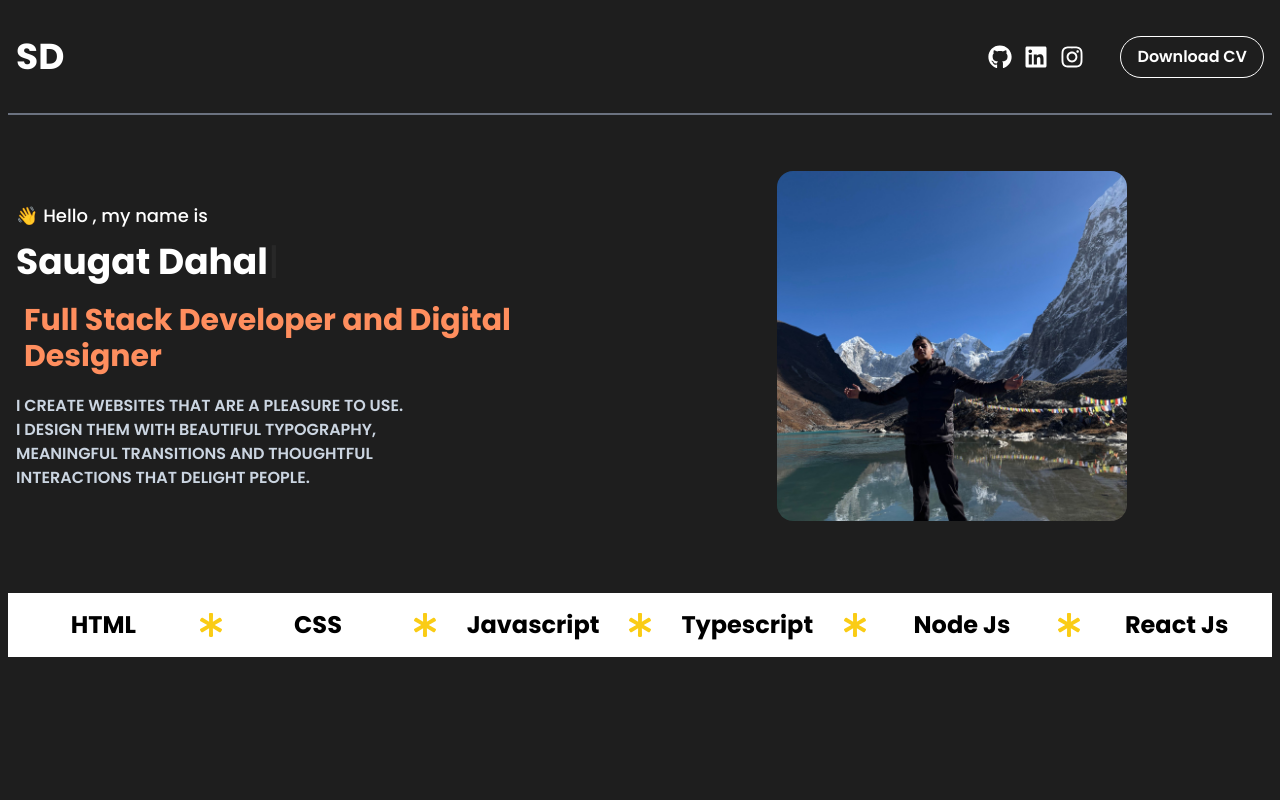
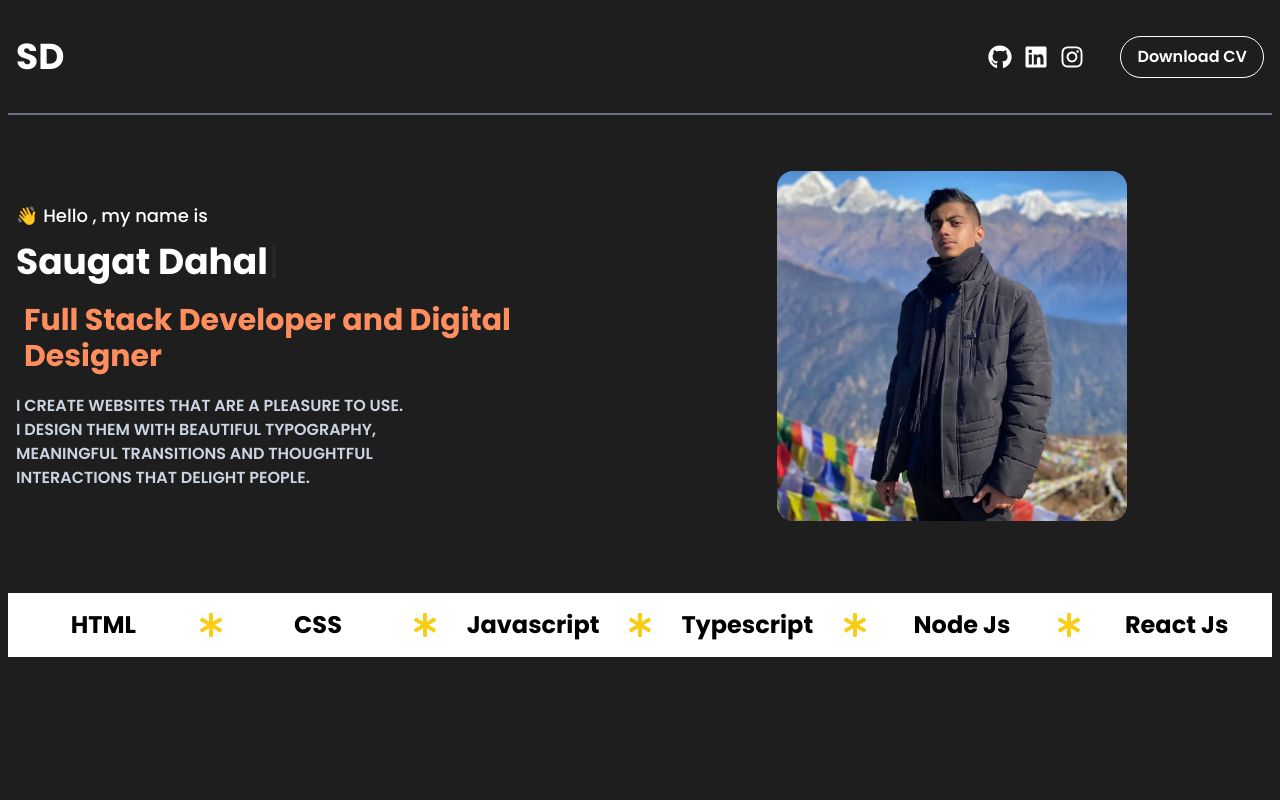
Before and after one commit to saugat030/saugat-portfolio, a React (Vite) app: page / in a window 1280 px wide. Shown: the top 800 px of the page. Built offline with nearby package versions, Linux system fonts and the light colour scheme.

Commit message:
dynamic image change

```diff
--- a/src/Components/Landing.tsx
+++ b/src/Components/Landing.tsx
@@ -2,17 +2,15 @@ import { motion } from "framer-motion";
 import TypewriterText from "./TypewriterText";
 import { useEffect, useState } from "react";
 const Landing = () => {
-  const img_arr: string[] = ["me.jpg", "", "me2.jpg", ""];
-  let index = 0;
-  const [currentimg, setCurrentImg] = useState<string>(img_arr[0]);
-  // setInterval(() => {
-  //   if (index == img_arr.length - 1) {
-  //     index = 0;
-  //   } else {
-  //     index++;
-  //   }
-  //   setCurrentImg(img_arr[index]);
-  // }, 10000);
+  const img_arr: string[] = ["me.jpg", "me2.jpg"];
+  const [currentindex, setCurrentIndex] = useState<number>(0);
+  useEffect(() => {
+    const intervalId = setInterval(() => {
+      setCurrentIndex((prevIndex) => (prevIndex + 1) % img_arr.length);
+    }, 5000);
+
+    return () => clearInterval(intervalId);
+  }, []);
   console.log("rendering");
   return (
     <section className="flex lg:flex-row flex-col-reverse justify-between container mx-auto p-2 h-auto lg:gap-0 gap-6 mt-12">
@@ -38,7 +36,7 @@ const Landing = () => {
           INTERACTIONS THAT DELIGHT PEOPLE.
         </p>
       </motion.div>
-      {currentimg != "" && (
+
       <motion.figure
         initial={{ x: 100 }}
         whileInView={{ x: 0 }}
@@ -48,12 +46,11 @@ const Landing = () => {
         className="flex-1 flex justify-center items-center"
       >
         <img
-            src={currentimg}
-            alt="Photo"
+          src={img_arr[currentindex]}
+          alt="Cycling image"
           className="h-72 xl:h-[350px] 2xl:h-[620px] rounded-2xl"
         />
       </motion.figure>
-      )}
     </section>
   );
 };
```
Lines whose indentation alone changed are shown as unchanged.
